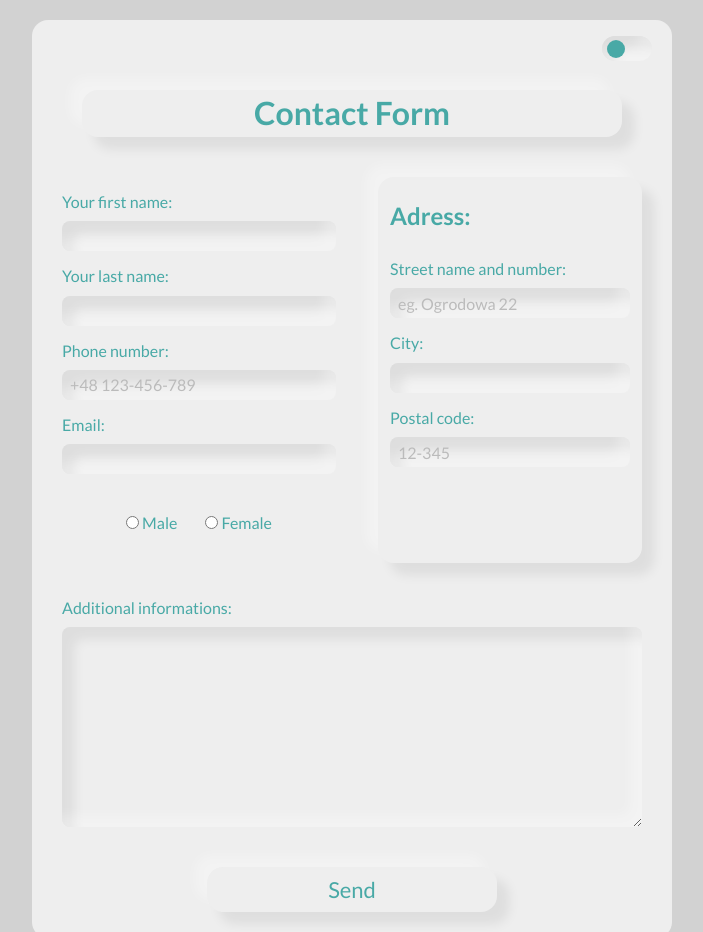
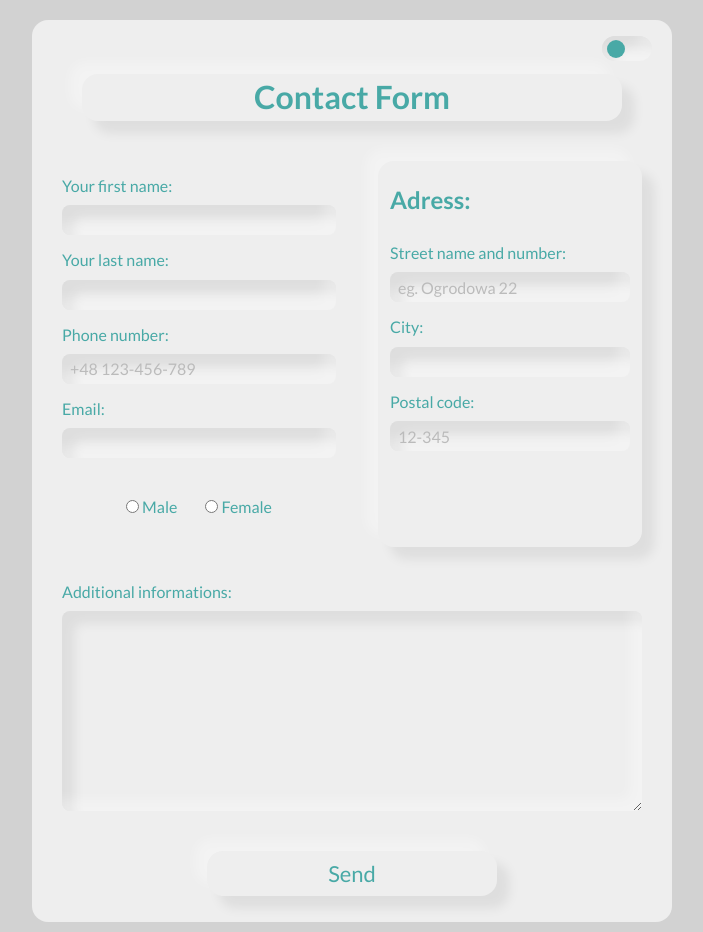
Before and after one commit to jarek-janowski/neumorphism-form, a website: page index.html in a window 1280 px wide. Shown: the top 932 px of the page, without its empty margins (288-991 px from the left). Drawn offline with nearby package versions, Linux system fonts and the light colour scheme.

Commit message:
small fix

```diff
--- a/scss/style.scss
+++ b/scss/style.scss
@@ -122,7 +122,7 @@ html {
 
     &__heading {
         width: 90%;
-        margin: 70px auto 40px;
+        margin: 54px auto 40px;
         box-shadow: var(--neumorphism);
         border-radius: 16px;
         text-align: center;
```
Also changed, not shown: style.css.
